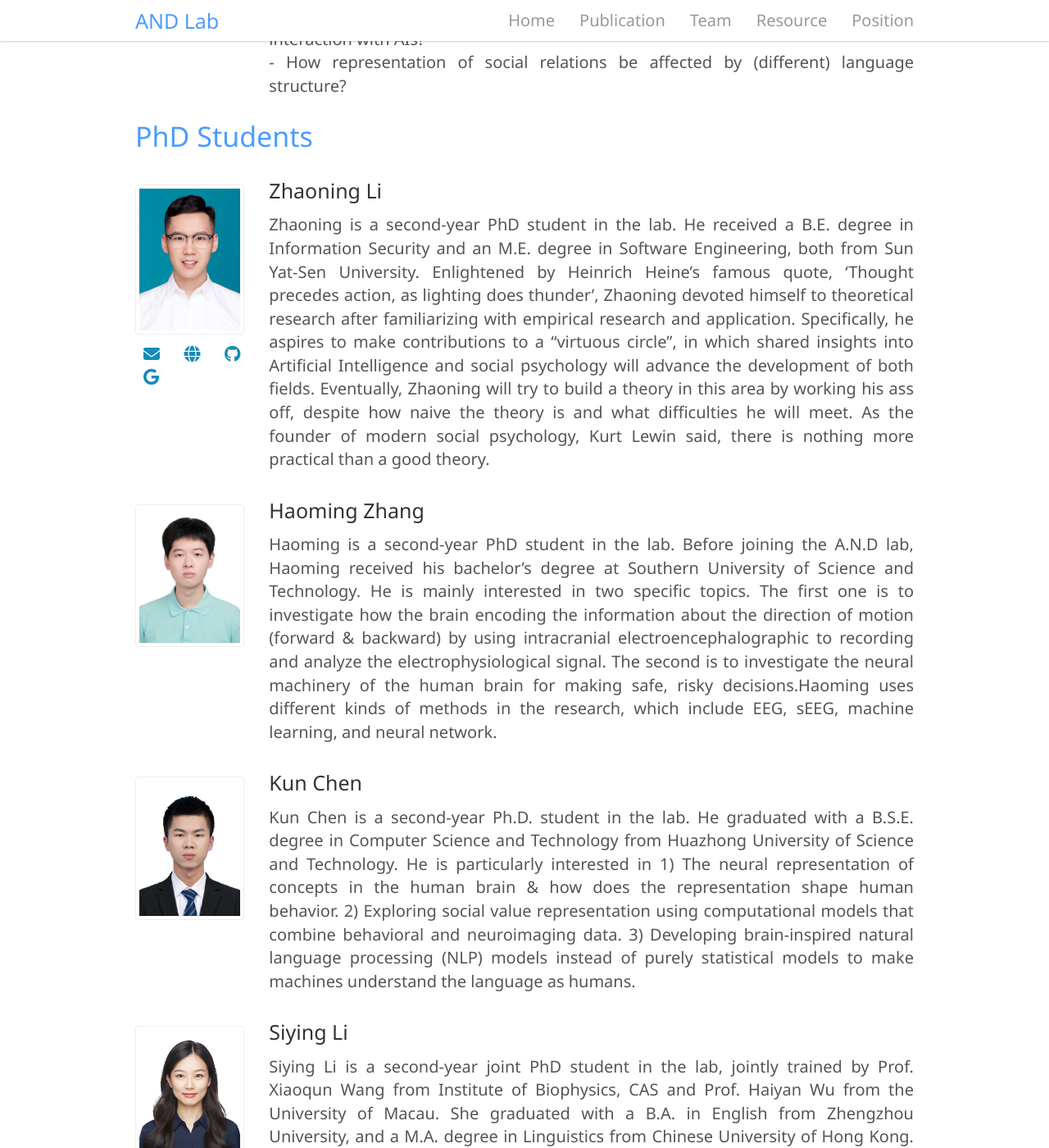
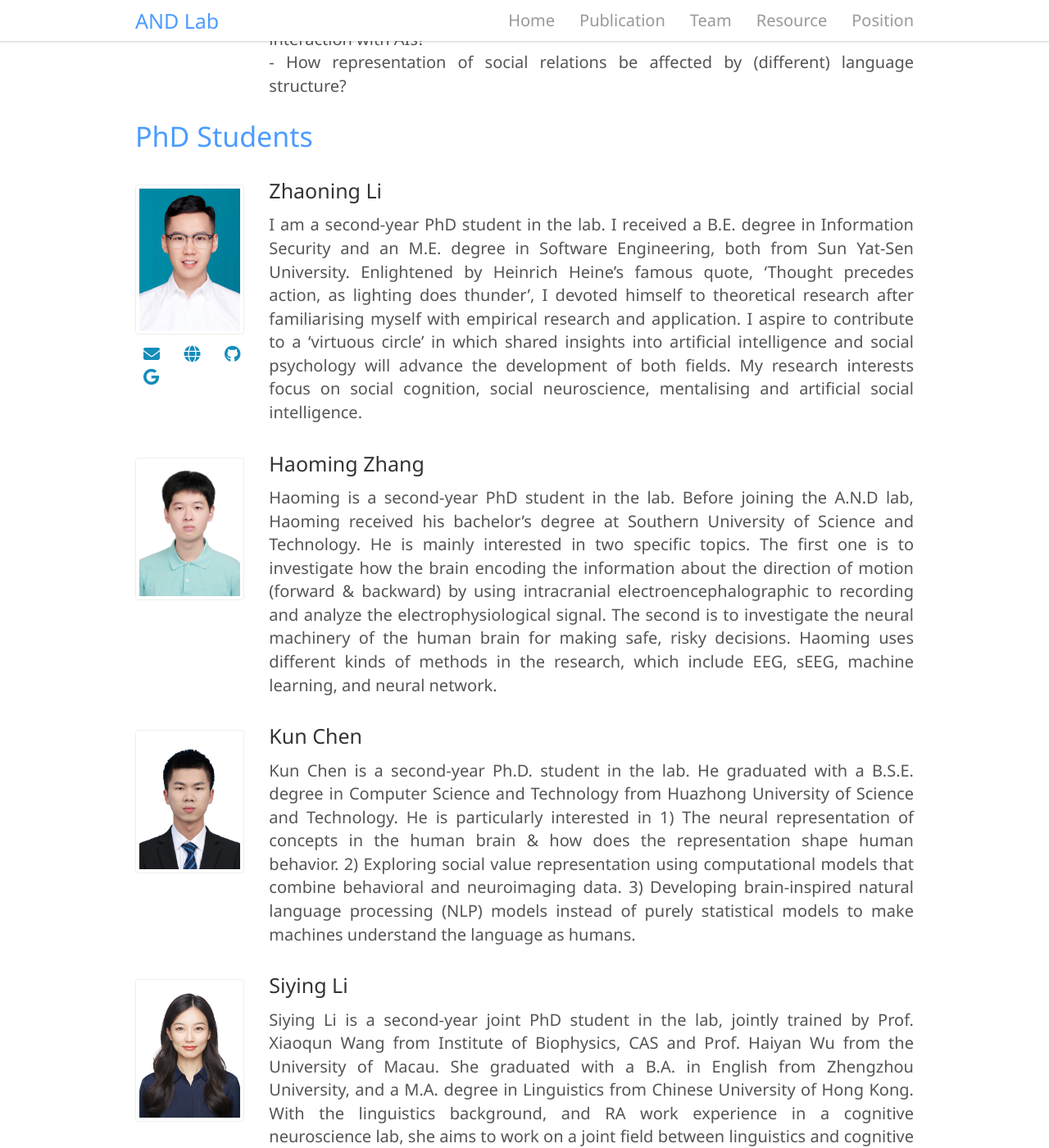
Before and after one commit to andlab-um/lab-website, a Jekyll site: the page built from _pages/team.html, in a window 1280 px wide and 1400 px high, scrolled down 624 px. Shown: the whole window at 82% size. Built offline with Jekyll 4.4.1, drawn with Linux system fonts in a browser that asks for light colours; nearby versions of some CDN libraries.

Commit message:
update personal information

```diff
--- a/_data/member.yml
+++ b/_data/member.yml
@@ -18,15 +18,15 @@
   members:
     - name: Zhaoning Li
       image: zhaoning.png
-      content: Zhaoning is a second-year PhD student in the lab. He received a B.E. degree in Information Security and an M.E. degree in Software Engineering, both from Sun Yat-Sen University. Enlightened by Heinrich Heine’s famous quote, ‘Thought precedes action, as lighting does thunder’, Zhaoning devoted himself to theoretical research after familiarizing with empirical research and application. Specifically, he aspires to make contributions to a “virtuous circle”, in which shared insights into Artificial Intelligence and social psychology will advance the development of both fields. Eventually, Zhaoning will try to build a theory in this area by working his ass off, despite how naive the theory is and what difficulties he will meet. As the founder of modern social psychology, Kurt Lewin said, there is nothing more practical than a good theory.
+      content: I am a second-year PhD student in the lab. I received a B.E. degree in Information Security and an M.E. degree in Software Engineering, both from Sun Yat-Sen University. Enlightened by Heinrich Heine’s famous quote, ‘Thought precedes action, as lighting does thunder’, I devoted himself to theoretical research after familiarising myself with empirical research and application. I aspire to contribute to a ‘virtuous circle’ in which shared insights into artificial intelligence and social psychology will advance the development of both fields. My research interests focus on social cognition, social neuroscience, mentalising and artificial social intelligence.
       social:
         email: yc17319@umac.mo
-        website: "https://github.com/das-boot"
-        github: "https://twitter.com/lizhn7"
+        website: "https://lizhaoning.academia.edu"
+        github: "https://github.com/das-boot"
         google-scholar: "https://scholar.google.com/citations?user=Vr94lCUAAAAJ&hl=zh-CN"
     - name: Haoming Zhang
       image: haoming.png
-      content: Haoming is a second-year PhD student in the lab. Before joining the A.N.D lab, Haoming received his bachelor’s degree at Southern University of Science and Technology. He is mainly interested in two specific topics. The first one is to investigate how the brain encoding the information about the direction of motion (forward & backward) by using intracranial electroencephalographic to recording and analyze the electrophysiological signal. The second is to investigate the neural machinery of the human brain for making safe, risky decisions.Haoming uses different kinds of methods in the research, which include EEG, sEEG, machine learning, and neural network.
+      content: Haoming is a second-year PhD student in the lab. Before joining the A.N.D lab, Haoming received his bachelor’s degree at Southern University of Science and Technology. He is mainly interested in two specific topics. The first one is to investigate how the brain encoding the information about the direction of motion (forward & backward) by using intracranial electroencephalographic to recording and analyze the electrophysiological signal. The second is to investigate the neural machinery of the human brain for making safe, risky decisions. Haoming uses different kinds of methods in the research, which include EEG, sEEG, machine learning, and neural network.
     - name: Kun Chen
       image: kun.png
       content: "Kun Chen is a second-year Ph.D. student in the lab. He graduated with a B.S.E. degree in Computer Science and Technology from Huazhong University of Science and Technology. He is particularly interested in 1) The neural representation of concepts in the human brain & how does the representation shape human behavior. 2) Exploring social value representation using computational models that combine behavioral and neuroimaging data. 3) Developing brain-inspired natural language processing (NLP) models instead of purely statistical models to make machines understand the language as humans."
```
